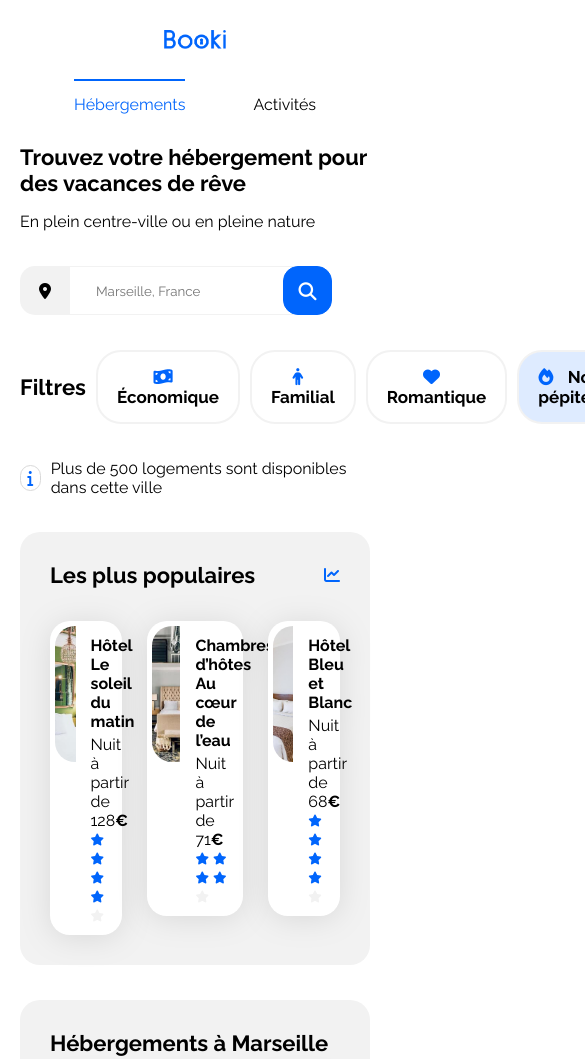
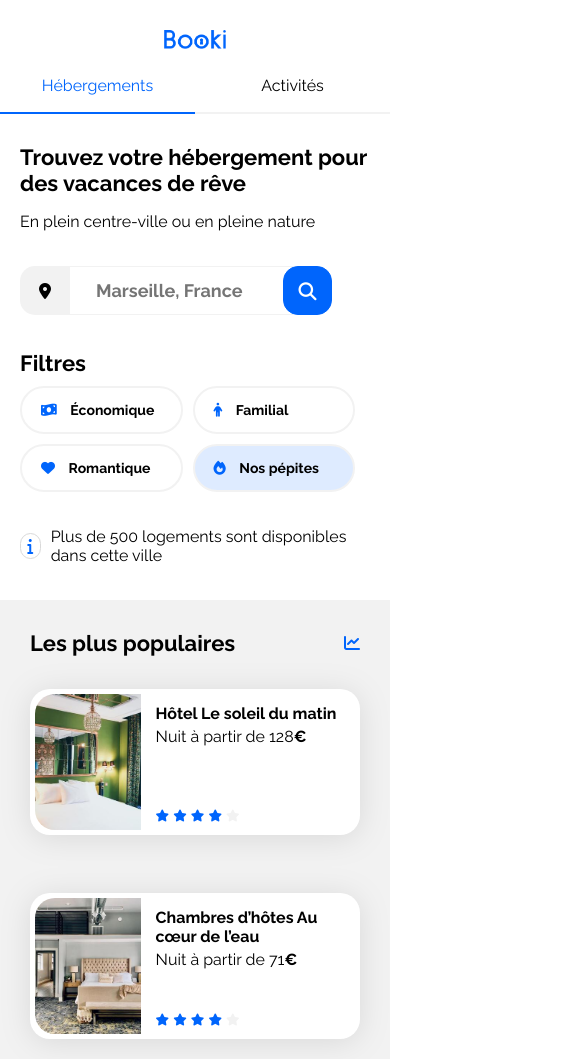
Before and after one commit to ha-najjar/openclassroom-booki-project, a plain HTML site: page index.html in a window 390 px wide. Shown: the top 1059 px of the page, 585 px wide, since content can reach past the window. Drawn offline with Linux system fonts and the light colour scheme.

Commit message:
finaliser la partie responsive

```diff
--- a/css/style.css
+++ b/css/style.css
@@ -98,6 +98,10 @@ header .menu .active {
 .hebergements-and-populaires {
     display: flex;
     justify-content: space-between;
+}
+.hebergements-and-populaires .hebergements .show-more {
+    font-size: 18px;
+    font-weight: 700;
 }
 
 .hebergements-and-populaires section {
@@ -258,6 +262,8 @@ footer div ul li {
     border-bottom: 1px solid #F2F2F2;
     padding-left: 26px;
     outline: 0;
+    font-size: 18px;
+    font-weight: 700;
 }
 .search-bar button {
     width: 132px;
@@ -285,6 +291,11 @@ footer div ul li {
     border: 2px solid var(--main-bg-color);
     font-size: 17px;
     border-radius: 25px;
+}
+.filter-bar .filter-btns{
+    display: flex;
+    flex-wrap: wrap;
+    gap: 10px;
 }
 
 .filter-bar .active {
@@ -350,10 +361,10 @@ footer div ul li {
 /* Small devices (phones, less than 768px) */
 @media (max-width: 767.98px) {
 
+    .main-container {
+        padding: 0;
+       }
 
-    .main-container {
-        padding: 0 20px;
-    }
     header {
        flex-direction: column;
        align-items: center;
@@ -365,8 +376,38 @@ footer div ul li {
         padding: 30px;
         width: 61.09px;
     }
-    main{
+    header .menu {
+        width: 100%;
         padding: 0;
+        gap: 0px;
+
+
+    }
+    header .menu li {
+        width: 50%;
+        padding-bottom: 17px;
+        border-bottom: 2px solid #F2F2F2;
+        justify-content: center;
+    }
+    header .menu .active {
+        border-top: 0px;
+        border-color: #0065FC;
+    }
+     main{
+        padding: 0;
+    }
+    .filters {
+        padding:0 20px;
+    }
+    .filters .filter-bar {
+        align-items: flex-start;
+        flex-direction: column;
+    }
+    .filter-bar button {
+        padding: 14px 19px;
+        width: 162.5px;
+        text-align: left;
+        font-size: 14px;
     }
     .search-bar button {
         width: 49px;
@@ -374,15 +415,37 @@ footer div ul li {
         border-bottom-left-radius: 15px;
         margin-left: -10px;
     }
-    .search-bar button i{
+    .search-bar button i {
         display: block ;
         color: white;
     }
     .search-bar button .btn-label {
         display:none;
     }
+    .hebergements-and-populaires section {
+        border-radius: 0;
+    }
+    .hebergements-and-populaires .hebergements {
+        background-color: white;
+    }
     .hebergements-and-populaires {
         flex-direction: column-reverse;
+    }
+    .populaires .populaires-cards{
+        display: flex;
+        justify-content: space-between;
+        flex-direction: column;
+    }
+    .populaires .populaires-cards a{
+        width: 100%;
+
+    }
+
+    .hebergements-cards {
+        flex-direction: column;
+    }
+    .hebergements-cards a {
+        width: 100%;
     }
 
     .activities .activities-cards {
@@ -392,4 +455,15 @@ footer div ul li {
     .activities .activities-cards a {
         width: 100%;
     }
+    .activity img{
+        height: 141px;
+    }
+    footer {
+        flex-direction: column;
+        margin: 0;
+
+    }
+    footer div {
+        width: 100%;
+    }
 }
--- a/index.html
+++ b/index.html
@@ -38,6 +38,7 @@
                 </form>
                 <div class="filter-bar">
                     <h2 class="section-title">Filtres</h2>
+                    <div class="filter-btns">
                           <button type="button">
                              <i class="fa-solid fa-money-bill-wave"></i>
                              <span>Économique</span>
@@ -54,6 +55,7 @@
                             <i class="fa-solid fa-fire"></i>
                             <span>Nos pépites</span>
                           </button>
+                    </div>
                 </div>
                 <div class="search-info">
                     <span class="icon">
@@ -187,7 +189,7 @@
                         </a>
                         </div>
                         <div class="show-more">
-
+                            <span>Afficher plus</span>
                         </div>
 
                 </section>
```
Lines whose indentation alone changed are shown as unchanged.
